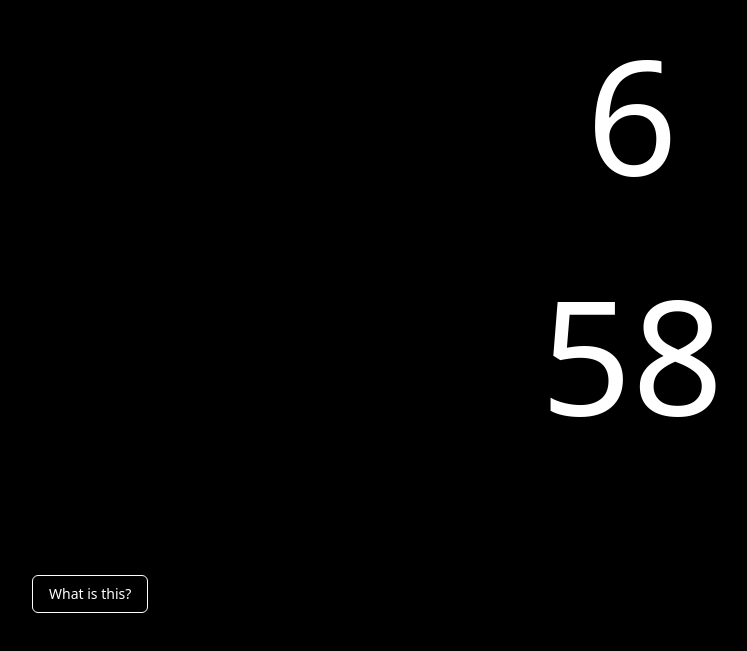
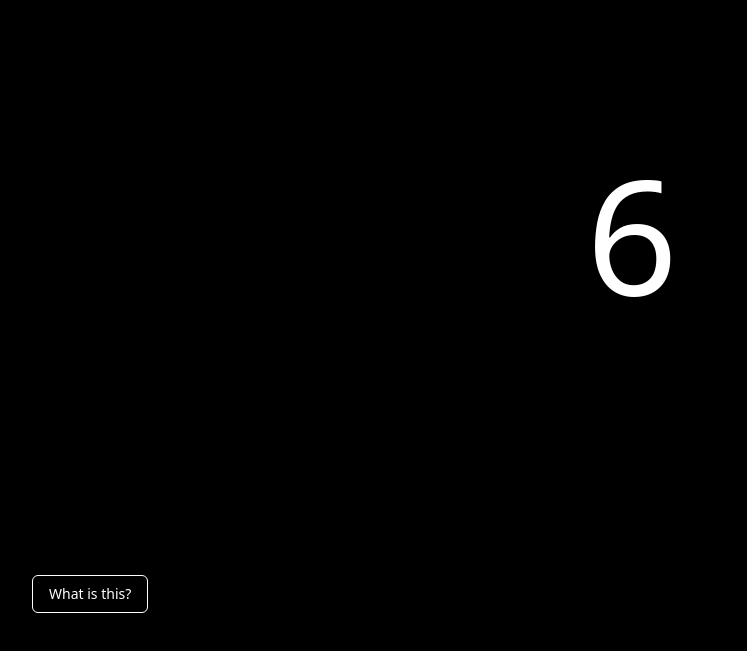
Before and after one commit to jeksn/weeknumber, a Next.js app: page / in a window 1280 px wide. Shown: the part 147-798 px from the top of the page, without its empty margins (8-755 px from the left). Built offline with nearby package versions, Linux system fonts and the light colour scheme.

Commit message:
remove seconds test

```diff
--- a/app/page.tsx
+++ b/app/page.tsx
@@ -7,12 +7,10 @@ export const dynamic = 'force-dynamic'
 function WeekNum() {
   dayjs.extend(weekOfYear);
   const WeekNumber = dayjs().week();
-  const Second = dayjs().second();
   return (
     <>
     <div className="flex flex-col h-[95vh] justify-center items-center">
       <h2 className="text-white text-[10rem]">{WeekNumber}</h2>
-      <h2 className="text-white text-[10rem]">{Second}</h2>
     </div>
     </>
   )
@@ -22,7 +20,7 @@ export default function Home() {
   return (
     <main>
       <MyDialog />
-        <WeekNum />
+      <WeekNum />
     </main>
   )
 }
```
